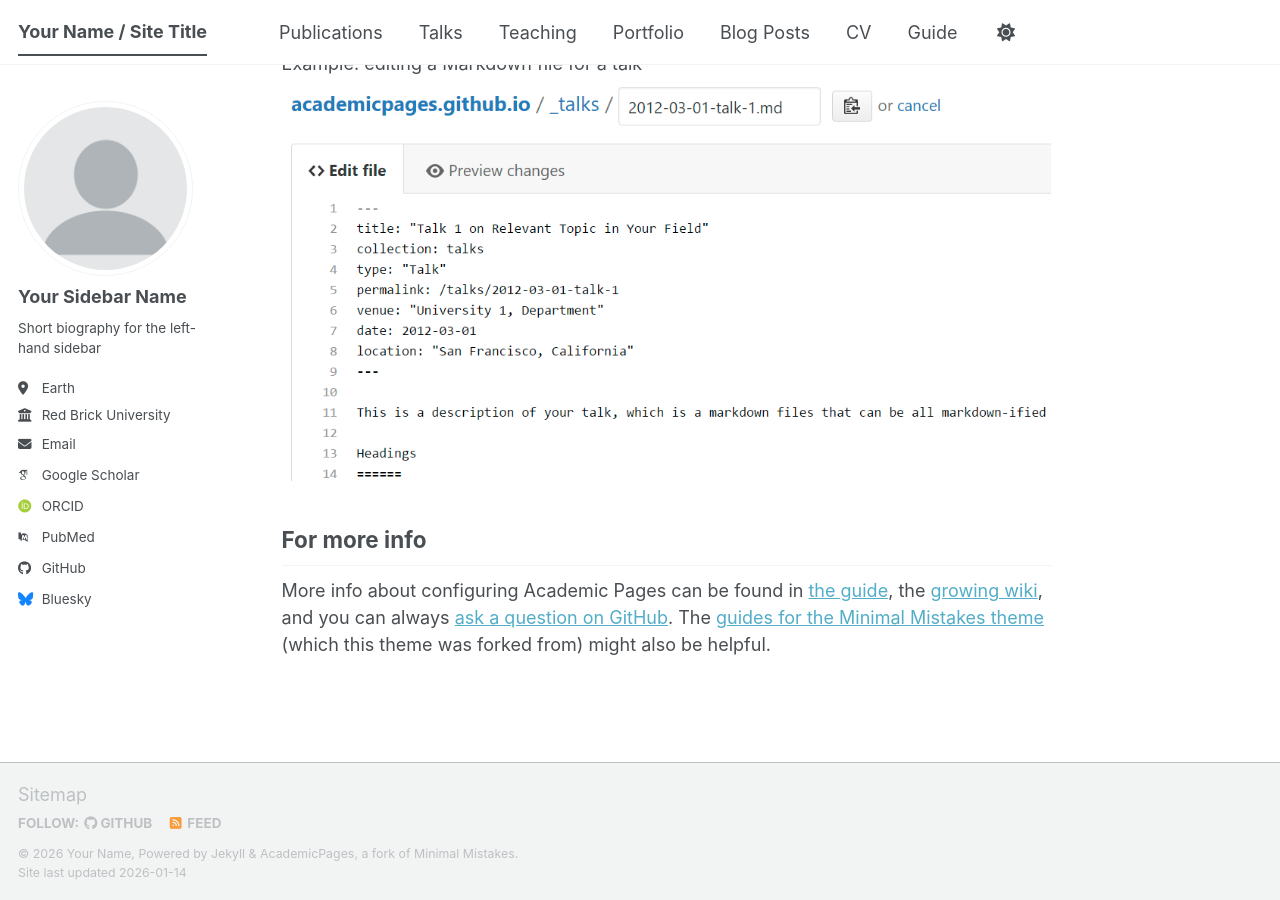
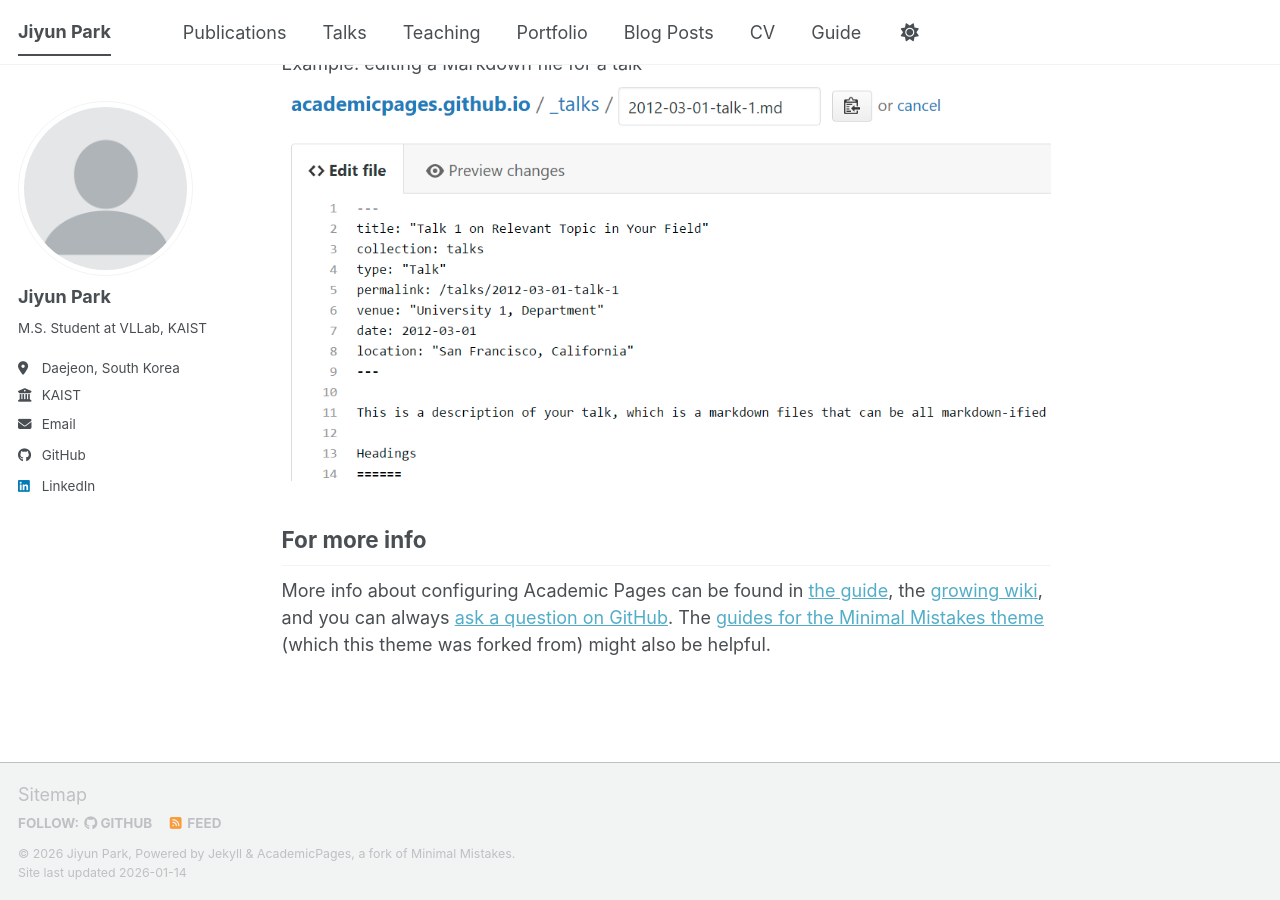
Before and after one commit to uxhif/uxhif.github.io, a Jekyll site: the page built from _pages/about.md, in a window 1280 px wide and 900 px high, scrolled down 2720 px. Built offline with Jekyll 4.4.1, drawn with Linux system fonts in a browser that asks for light colours; some web fonts are replaced; a script bundle is joined from its source files by our own code; library files that are not in the unit come from our copies.

Commit message:
Update personal information in _config.yml

```diff
--- a/_config.yml
+++ b/_config.yml
@@ -9,11 +9,11 @@
 # Basic Site Settings
 locale                   : "en-US"
 site_theme               : "default" # The available themes options are "default", "air", "sunrise", "mint", "dirt" and "contrast"
-title                    : "Your Name / Site Title"
+title                    : "Jiyun Park"
 title_separator          : "-"
-name                     : &name "Your Name"
-description              : &description "Your Name's academic portfolio"   # Update this with a general description of your site, this is the default if not overridden by a page
-url                      : https://academicpages.github.io # The base hostname & protocol for your site e.g. "https://[your GitHub username].github.io",
+name                     : &name "Jiyun Park"
+description              : &description "Graduate Student at VLLab, KAIST"   # Update this with a general description of your site, this is the default if not overridden by a page
+url                      : https://uxhif.github.io # The base hostname & protocol for your site e.g. "https://[your GitHub username].github.io",
                                                            # or if you already have some other page hosted on Github then use "https://[your GitHub username].github.io/[Your Repo Name]"
 baseurl                  : "" # the subpath of your site, e.g. "/blog"
 repository               : "academicpages/academicpages.github.io"
@@ -24,24 +24,24 @@ repository               : "academicpages/academicpages.github.io"
 author:
   # Biographic information
   avatar           : "profile.png"
-  name             : "Your Sidebar Name"
+  name             : "Jiyun Park"
   pronouns         : # example: "she/her"
-  bio              : "Short biography for the left-hand sidebar"
-  location         : "Earth"
-  employer         : "Red Brick University"
+  bio              : "M.S. Student at VLLab, KAIST"
+  location         : "Daejeon, South Korea"
+  employer         : "KAIST"
   uri              : # URL
-  email            : "none@example.org"
+  email            : "jiyun02@kaist.ac.kr"
 
   # Academic websites
   academia         : # URL
   arxiv            : # URL - Update with the correct link to your profile
-  googlescholar    : "https://scholar.google.com/citations?user=PS_CX0AAAAAJ"
+  googlescholar    : # Need to add
   inspire-hep      : # URL
   impactstory      : # URL
-  orcid            : "https://orcid.org/yourorcidurl"
+  orcid            : # URL
   semantic         : # URL
   ssrn             : # URL
-  pubmed           : "https://www.ncbi.nlm.nih.gov/pubmed/?term=john+snow"
+  pubmed           : # URL
   researchgate     : # URL
   scopus           : # URL
   zotero           : # URL
@@ -51,13 +51,13 @@ author:
   bitbucket        : # Username - Update with your username on the site
   codepen          : # Username
   dribbble         : # Username
-  github           : "academicpages"
+  github           : "uxhif"
   kaggle           : # Username
   stackoverflow    : # User number or user number and name (i.e., use "1" or "1/jeff-atwood")
 
   # Social media
   artstation       : # Username
-  bluesky          : "bsky.app" # Replace this with you Bluesky username
+  bluesky          : # Username
   facebook         : # Username
   flickr           : # Username
   foursquare       : # Username
@@ -66,7 +66,7 @@ author:
   keybase          : # Username
   instagram        : # Username
   lastfm           : # Username
-  linkedin         : # Username
+  linkedin         : "jiyun-park"
   mastodon         : # URL
   medium           : # URL
   pinterest        : # Username
```
